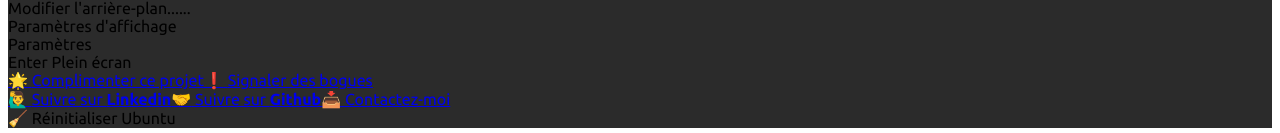
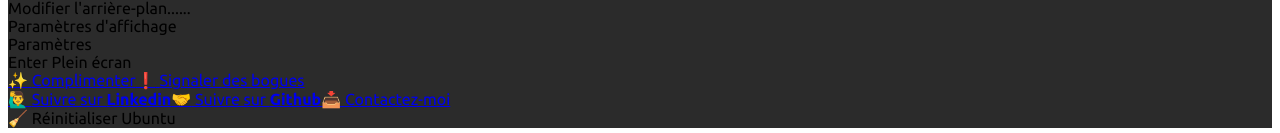
Before and after one commit to ChristopherDolbert/NewPortfolio, a Next.js app: page / in a window 1280 px wide. Shown: the part 3023-3156 px from the top of the page. Built offline with nearby package versions, Linux system fonts and the light colour scheme; no server answers.

Commit message:
Update default.js

```diff
--- a/components/context menus/default.js
+++ b/components/context menus/default.js
@@ -4,7 +4,7 @@ function DefaultMenu(props) {
     return (
         <div id="default-menu" className={(props.active ? " block " : " hidden ") + " cursor-default w-52 context-menu-bg border text-left border-gray-900 rounded text-white py-4 absolute z-50 text-sm"}>
             <a rel="noreferrer noopener" href="mailto:christopher.dolbert@gmail.com" target="_blank" className="w-full block cursor-default py-0.5 hover:bg-ub-warm-grey hover:bg-opacity-20 mb-1.5">
-                <span className="ml-5">🌟</span> <span className="ml-2">Complimenter ce projet</span>
+                <span className="ml-5">✨</span> <span className="ml-2">Complimenter</span>
             </a>
             <a rel="noreferrer noopener" href="mailto:christopher.dolbert@gmail.com" target="_blank" className="w-full block cursor-default py-0.5 hover:bg-ub-warm-grey hover:bg-opacity-20 mb-1.5">
                 <span className="ml-5">❗</span> <span className="ml-2">Signaler des bogues</span>
```
